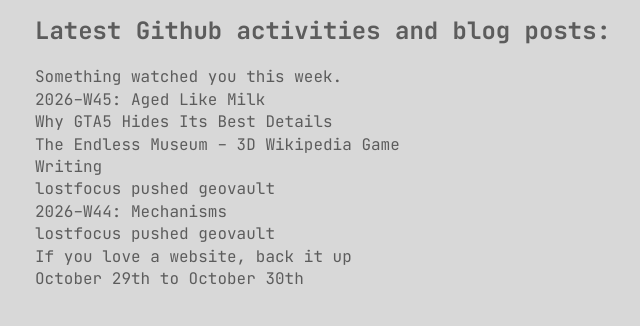
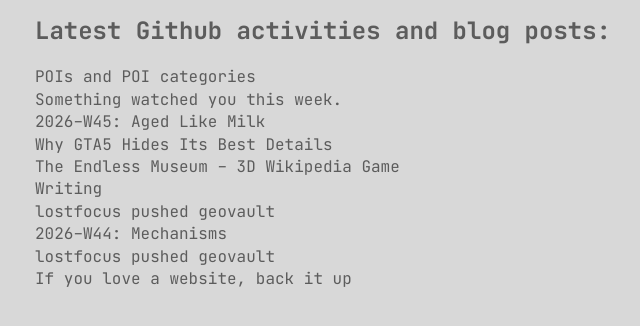
Before and after one commit to lostfocus/lostfocus.github.com, a plain HTML site: page index.html in a window 1280 px wide. Shown: the part 378-704 px from the top of the page, without its empty margins (230-870 px from the left). Drawn offline with Linux system fonts and the light colour scheme; files whose address does not match are found by name.

Commit message:
Updated with the latest blog posts

```diff
--- a/index.html
+++ b/index.html
@@ -40,7 +40,8 @@
 	<div class="feed">
 		<h2>Latest Github activities and blog posts:</h2>
 		<ul>
-			<!-- POST-LIST:START --><li><a href='https://www.watched.earth/'>Something watched you this week.</li>
+			<!-- POST-LIST:START --><li><a href='https://lostfocus.de/2026/11/12/pois-and-poi-categories/'>POIs and POI categories</li>
+<li><a href='https://www.watched.earth/'>Something watched you this week.</li>
 <li><a href='https://lostfocus.de/2026/11/08/2026-w45-aged-like-milk/'>2026-W45: Aged Like Milk</li>
 <li><a href='https://www.youtube.com/watch?v=B399N-gqjR0'>Why GTA5 Hides Its Best Details</li>
 <li><a href='https://theendlessmuseum.com/'>The Endless Museum - 3D Wikipedia Game</li>
@@ -49,7 +50,6 @@
 <li><a href='https://lostfocus.de/2026/11/02/2026-w44-mechanisms/'>2026-W44: Mechanisms</li>
 <li><a href='https://github.com/lostfocus/geovault/compare/d93c2b56ea...1e859b4734'>lostfocus pushed geovault</li>
 <li><a href='https://blog.mistys-internet.website/post/2026/10/29/if-you-love-a-website-back-it-up/'>If you love a website, back it up</li>
-<li><a href='https://lostfocus.de/2026/10/30/october-29th-to-october-30th/'>October 29th to October 30th</li>
 <!-- POST-LIST:END -->
 		</ul>
 	</div>
```
